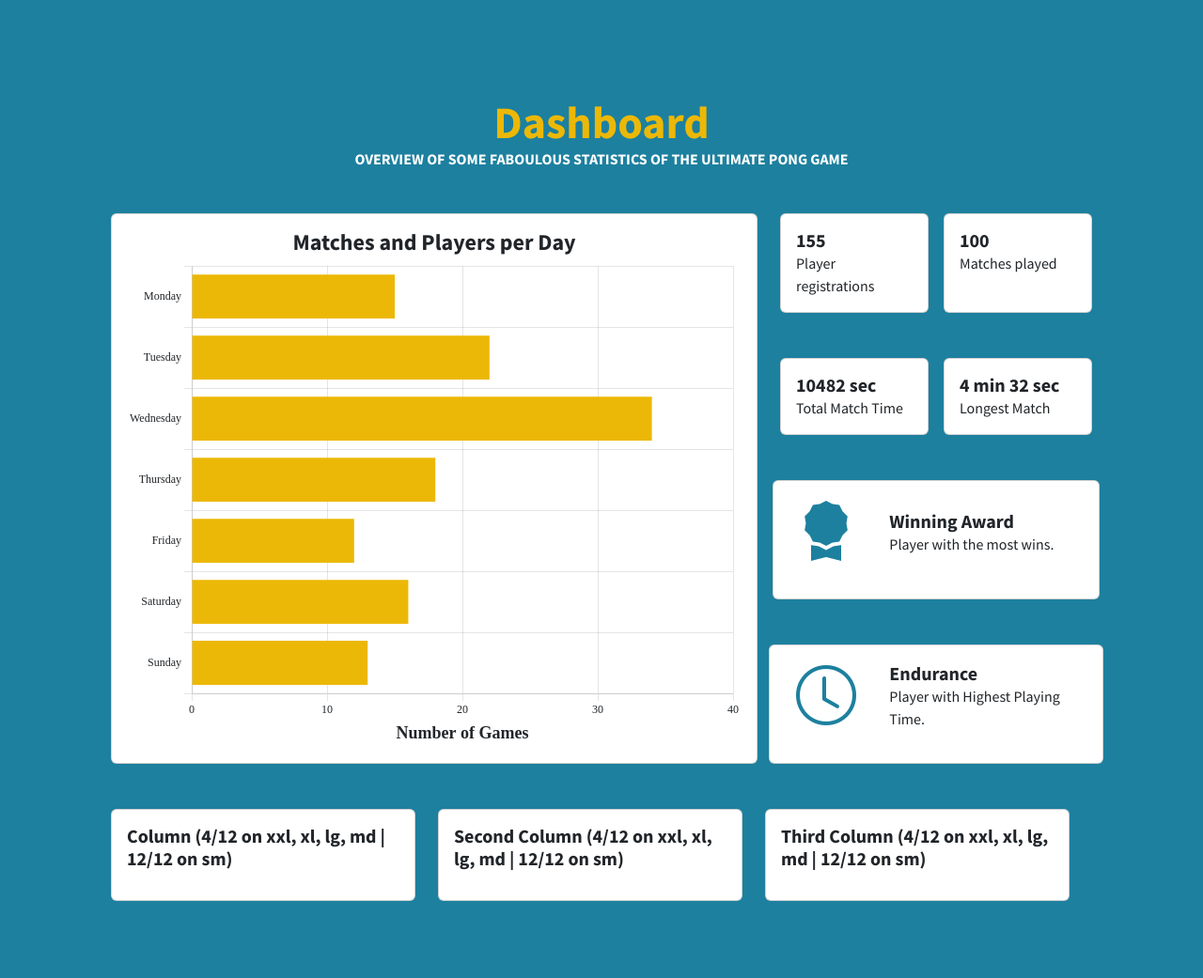
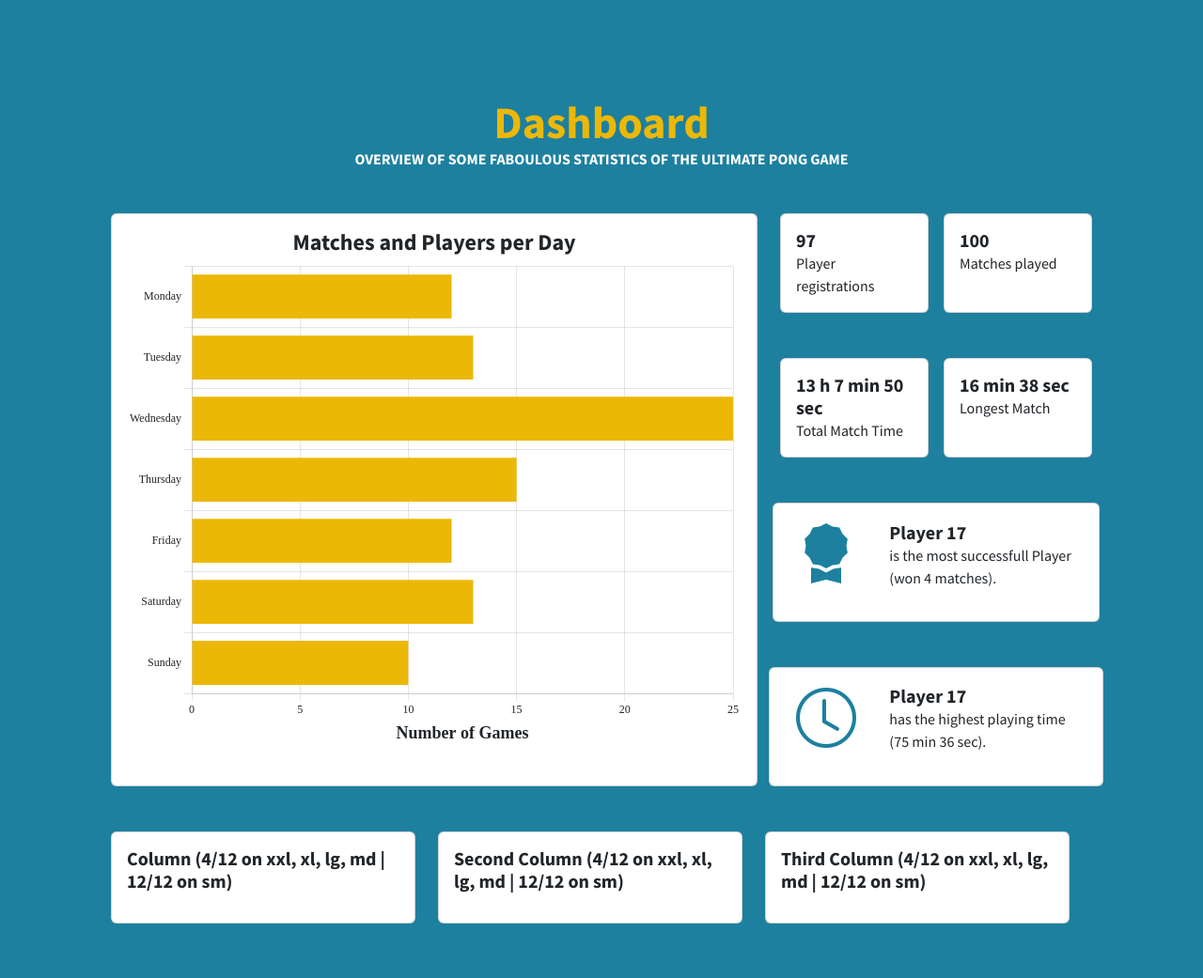
Before and after one commit to mvomiero/42_pong, a Django app: page / in a window 1280 px wide; the page is wider, and only the part inside the window is pictured. Shown: the part 1384-2425 px from the top of that part at 94% size. Run offline with Django 4.2, Linux system fonts and the light colour scheme; data comes from the database, SQL or seed files in the repository; both versions use the stored data as it was after the commit; data that the repository does not hold is empty; some libraries are stand-ins or nearby versions.

Commit message:
continued Dashboard...

```diff
--- a/pong/templates/pong/index.html
+++ b/pong/templates/pong/index.html
@@ -125,7 +125,7 @@
                                 <!-- Content for the first column -->
                                 <div class="card d-flex flex-column h-100">
                                     <div class="card-body flex-fill">
-                                        <h5 class="text-dark mb-0">155</h5>
+                                        <h5 class="text-dark mb-0" id="playerRegistrations">Loading...  </h5>
                                         <p class="text-dark mb-0">Player registrations</p>
                                     </div>
                                 </div>
@@ -134,7 +134,7 @@
                                 <!-- Content for the first column -->
                                 <div class="card d-flex flex-column h-100">
                                     <div class="card-body flex-fill">
-                                        <h5 class="text-dark mb-0">100</h5>
+                                        <h5 class="text-dark mb-0" id="nbrMatches">Loading...</h5>
                                         <p class="text-dark mb-0">Matches played</p>
                                     </div>
                                 </div>
@@ -145,7 +145,7 @@
                                 <!-- Content for the first column -->
                                 <div class="card d-flex flex-column h-100">
                                     <div class="card-body flex-fill">
-                                        <h5 class="text-dark mb-0">10482 sec</h5>
+                                        <h5 class="text-dark mb-0" id="totalMatchTime">Loading...</h5>
                                         <p class="text-dark mb-0">Total Match Time</p>
                                     </div>
                                 </div>
@@ -154,7 +154,7 @@
                                 <!-- Content for the first column -->
                                 <div class="card d-flex flex-column h-100">
                                     <div class="card-body flex-fill">
-                                        <h5 class="text-dark mb-0">4 min 32 sec</h5>
+                                        <h5 class="text-dark mb-0" id="longestMatch">Loading...</h5>
                                         <p class="text-dark mb-0">Longest Match</p>
                                     </div>
                                 </div>
@@ -169,8 +169,8 @@
                                             <i class="bi bi-award-fill display-3 display-md-4 display-lg-3 display-xl-2 display-xxl-2 dashboard-icon"></i>
                                         </div>
                                         <div class="col-xxl-8 col-xl-8 col-lg-8 col-md-8 col-sm-8">
-                                            <h5 class="text-dark mb-0">Winning Award</h5>
-                                            <p class="text-dark mb-0">Player with the most wins.</p>
+                                            <h5 class="text-dark mb-0" id="bestPlayerAlias">Loading...</h5>
+                                            <p class="text-dark mb-0" id="bestPlayerWins">.</p>
                                         </div>
                                     </div>
                                 </div>
@@ -185,8 +185,8 @@
                                             <i class="bi bi-clock display-3 display-md-4 display-lg-3 display-xl-2 display-xxl-2 dashboard-icon" ></i>
                                         </div>
                                     <div class="col-xxl-8 col-xl-8 col-lg-8 col-md-8 col-sm-8">
-                                        <h5 class="text-dark mb-0">Endurance</h5>
-                                        <p class="text-dark mb-0">Player with Highest Playing Time.</p>
+                                        <h5 class="text-dark mb-0" id="highestPlayingTimeAlias">Loading...</h5>
+                                        <p class="text-dark mb-0" id="highestPlayingTimeTime"></p>
                                     </div>
                                 </div>
                             </div>
--- a/pong/views.py
+++ b/pong/views.py
@@ -4,8 +4,10 @@ import time
 import pytz
 from datetime import datetime
 from django.http import JsonResponse    # NEW FOR CHARTS (http response)
-from django.db.models import Count                      # NEW FOR CHARTS (database query)
+from django.db.models import Count, CharField, Sum, Max, F, Case, IntegerField, Value, When  # NEW FOR CHARTS (database query)
 from django.db.models.functions import ExtractWeekDay   # NEW FOR CHARTS (database query)
+from itertools import chain
+from collections import Counter
 
 def index(request):
 	return render(request, "pong/index.html")
@@ -115,23 +117,25 @@ def add_tournament_data(semiMatch1, semiMatch2, finalMatch, players, tend, tdur)
     tournament_data.save()
 
 
-# NEW FOR CHARTS:
+# NEW FOR DASHBOARD:
 def get_dashboard_data(request):
+    # Data for NON tournament games
+    game_data = GameData.objects.filter(is_tournament_game=False)
+
+    """ Data for the Chart """
     # Aggregate game data by day of the week and count total games
-    game_data = GameData.objects.annotate(
+    matches_per_day = game_data.annotate(
         day_of_week=ExtractWeekDay('game_end_timestamp')
     ).values('day_of_week').annotate(
         total_games=Count('id')
     ).order_by('day_of_week')
-
-    print(f'game_data={game_data}')
 
     # Prepare the data in the format expected by the frontend chart
     chart_data = {}
     day_names = ['Monday', 'Tuesday', 'Wednesday', 'Thursday', 'Friday', 'Saturday', 'Sunday']
     for day_name in day_names:
         chart_data[day_name] = 0
-    for entry in game_data:
+    for entry in matches_per_day:
         # Assuming 'day_of_week' is returned as 1 for Monday, 2 for Tuesday, etc.
         day_index = (entry['day_of_week'] + 5) % 7
         day_name = day_names[day_index]  # Adjust index to start from 0
@@ -139,6 +143,79 @@ def get_dashboard_data(request):
 
     print(f'chart_data={chart_data}')
 
+    """ Data for the Cards (Matches) """
+    player1_names = game_data.values_list('player1_name', flat=True).distinct()
+    player2_names = game_data.values_list('player2_name', flat=True).distinct()
+    nbr_unique_players = len(list(set(chain(player1_names, player2_names))))
+    print(f'nbr_unique_players={nbr_unique_players}')
+
+    nbr_matches = game_data.count()
+    print(f'nbr_matches={nbr_matches}')
+
+    match_time = game_data.aggregate(total_match_time=Sum('game_duration_secs')).get('total_match_time', 0)
+    total_match_time = {
+        'hours': match_time // 3600,
+        'minutes': (match_time % 3600) // 60,
+        'seconds': (match_time % 3600) % 60
+    }
+
+    single_match_time = game_data.aggregate(longest_match_time=Max('game_duration_secs')).get('longest_match_time', 0)
+    longest_match_time = {
+        'minutes': single_match_time // 60,
+        'seconds': single_match_time % 60
+    }
+
+    """ Player with most wins """
+    winner_names = game_data.annotate(
+        winner_name=Case(
+            When(player1_points=11, then=F('player1_name')),
+            When(player2_points=11, then=F('player2_name')),
+            output_field=CharField(),
+        )
+    ).values_list('winner_name', flat=True)
+    succ_player = Counter(winner_names).most_common(1)
+    bestPlayer = {
+        'alias': succ_player[0][0],
+        'wins': succ_player[0][1]
+    }
+
+    """ Player with highest play time """
+    # Aggregate the total playing time for player1_name and player2_name and combine the datasets
+    player1_total_time = (
+        GameData.objects
+        .values('player1_name')
+        .annotate(total_time=Sum('game_duration_secs'))
+    )
+    player2_total_time = (
+        GameData.objects
+        .values('player2_name')
+        .annotate(total_time=Sum('game_duration_secs'))
+    )
+    combined_data = list(player1_total_time) + list(player2_total_time)
+
+    # Merge the durations for each player
+    player_durations = {}
+    for data in combined_data:
+        player_name = data['player1_name'] if 'player1_name' in data else data['player2_name']
+        player_durations[player_name] = player_durations.get(player_name, 0) + data['total_time']
+    highest_time_player = {
+        'alias': max(player_durations, key=player_durations.get),
+        'time': {
+            'minutes': player_durations[max(player_durations, key=player_durations.get)] // 60,
+            'seconds': player_durations[max(player_durations, key=player_durations.get)] % 60
+        }
+    }
+
     # Prepare the response and return it as JSON
-    response_data = {'chart1': chart_data}
+    response_data = {
+        'chart1': chart_data,
+        'cards': {
+            'uniquePlayers': nbr_unique_players,
+            'nbrMatches': nbr_matches,
+            'totalMatchTime': total_match_time,
+            'longestMatchTime': longest_match_time,
+            'bestPlayer': bestPlayer,
+            'highestTimePlayer': highest_time_player
+        }
+    }
     return JsonResponse(response_data)
--- a/static/js_dashboard/dashboard.js
+++ b/static/js_dashboard/dashboard.js
@@ -25,6 +25,9 @@ fetch('/dashboard', { method: 'GET', credentials: 'same-origin' }) // or specify
     // Process the retrieved data
     console.log('Data received from backend:', data);
 
+    // Update cards
+    updateCards(data.cards);
+
     // Draw charts
     drawChart1(data.chart1);
   })
@@ -33,6 +36,31 @@ fetch('/dashboard', { method: 'GET', credentials: 'same-origin' }) // or specify
     // Handle errors here
   });
 
+function updateCards(cardsData) {
+    console.log('Data for cards:', cardsData);
+
+    const playerRegistrationsElement = document.getElementById('playerRegistrations');
+    playerRegistrationsElement.textContent = cardsData.uniquePlayers;
+
+    const nbrMatchesElement = document.getElementById('nbrMatches');
+    nbrMatchesElement.textContent = cardsData.nbrMatches;
+
+    const totalMatchTimeElement = document.getElementById('totalMatchTime');
+    totalMatchTimeElement.textContent = cardsData.totalMatchTime.hours.toString() + ' h ' + cardsData.totalMatchTime.minutes.toString() + ' min ' + cardsData.totalMatchTime.seconds.toString() + ' sec';
+
+    const longestMatchTimeElement = document.getElementById('longestMatch');
+    longestMatchTimeElement.textContent = cardsData.longestMatchTime.minutes.toString() + ' min ' + cardsData.longestMatchTime.seconds.toString() + ' sec';
+
+    const bestPlayerAliasElement = document.getElementById('bestPlayerAlias');
+    bestPlayerAliasElement.textContent = cardsData.bestPlayer.alias;
+    const bestPlayerWinsElement = document.getElementById('bestPlayerWins');
+    bestPlayerWinsElement.textContent = 'is the most successfull Player (won ' + cardsData.bestPlayer.wins.toString() + ' matches).';
+
+    const highestPlayingTimeAliasElement = document.getElementById('highestPlayingTimeAlias');
+    highestPlayingTimeAliasElement.textContent = cardsData.bestPlayer.alias;
+    const highestPlayingTimeElement = document.getElementById('highestPlayingTimeTime');
+    highestPlayingTimeElement.textContent = 'has the highest playing time (' + cardsData.highestTimePlayer.time.minutes.toString() + ' min ' + cardsData.highestTimePlayer.time.seconds.toString() + ' sec).';
+}
 
 // Bar Chart Example
 function drawChart1(chartData) {
```
Also changed, not shown: db.sqlite3.
